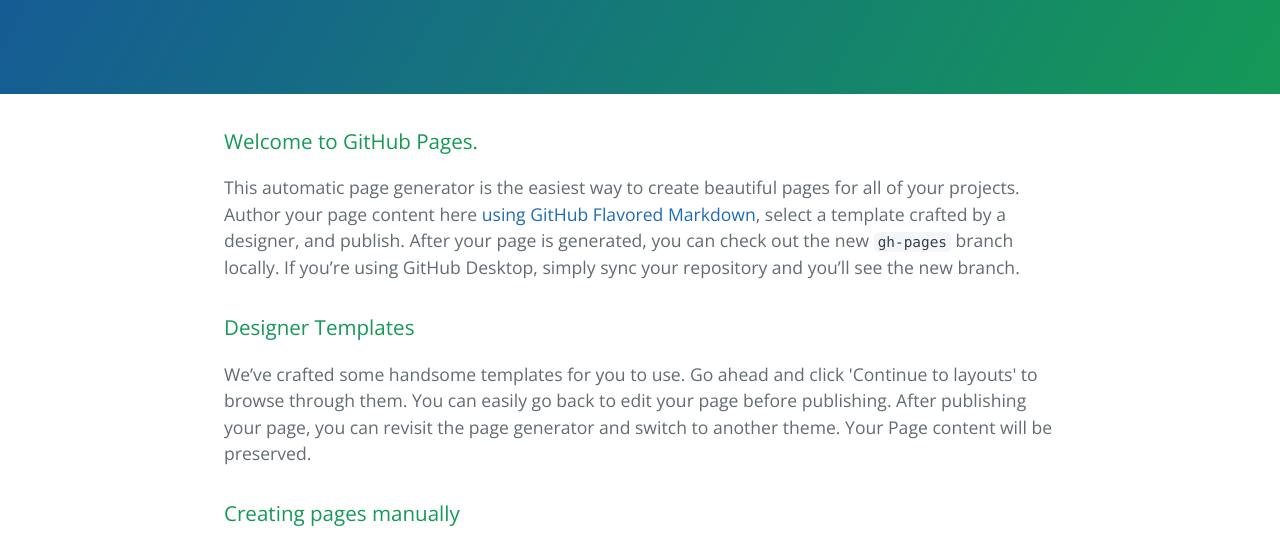
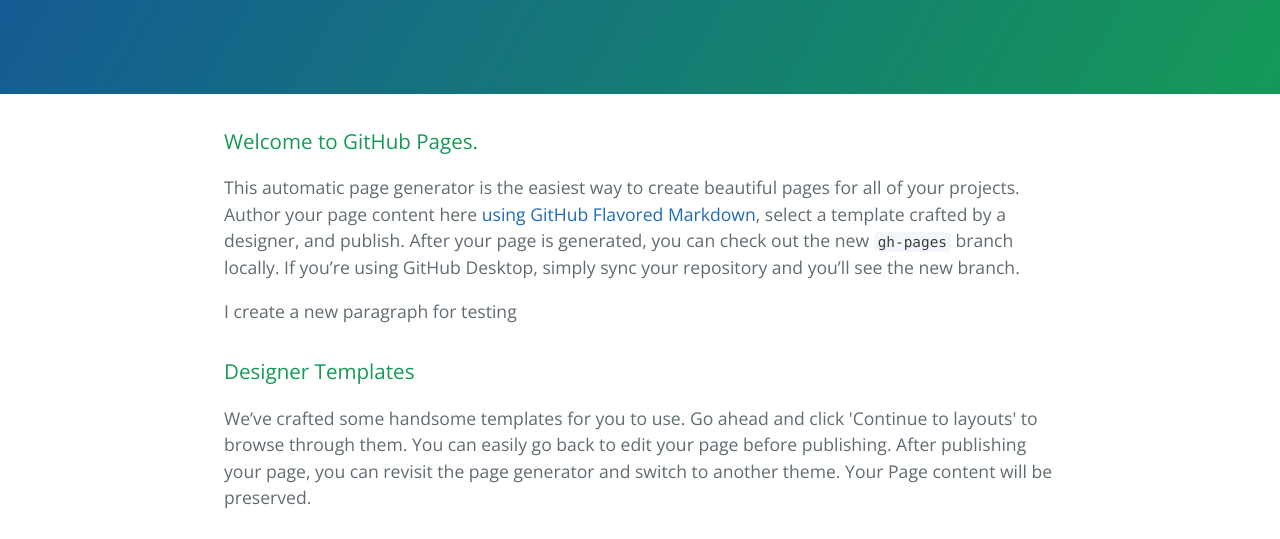
Before and after one commit to lupti-udacity/lupti-udacity.github.io, a plain HTML site: page index.html in a window 1280 px wide. Shown: the part 176-715 px from the top of the page. Drawn offline with nearby package versions, Linux system fonts and the light colour scheme.

Commit message:
slight change. add a new paragraph.

```diff
--- a/index.html
+++ b/index.html
@@ -20,6 +20,7 @@
 <a id="welcome-to-github-pages" class="anchor" href="#welcome-to-github-pages" aria-hidden="true"><span class="octicon octicon-link"></span></a>Welcome to GitHub Pages.</h3>
 
 <p>This automatic page generator is the easiest way to create beautiful pages for all of your projects. Author your page content here <a href="https://guides.github.com/features/mastering-markdown/">using GitHub Flavored Markdown</a>, select a template crafted by a designer, and publish. After your page is generated, you can check out the new <code>gh-pages</code> branch locally. If you’re using GitHub Desktop, simply sync your repository and you’ll see the new branch.</p>
+<p> I create a new paragraph for testing</p>
 
 <h3>
 <a id="designer-templates" class="anchor" href="#designer-templates" aria-hidden="true"><span class="octicon octicon-link"></span></a>Designer Templates</h3>
```
